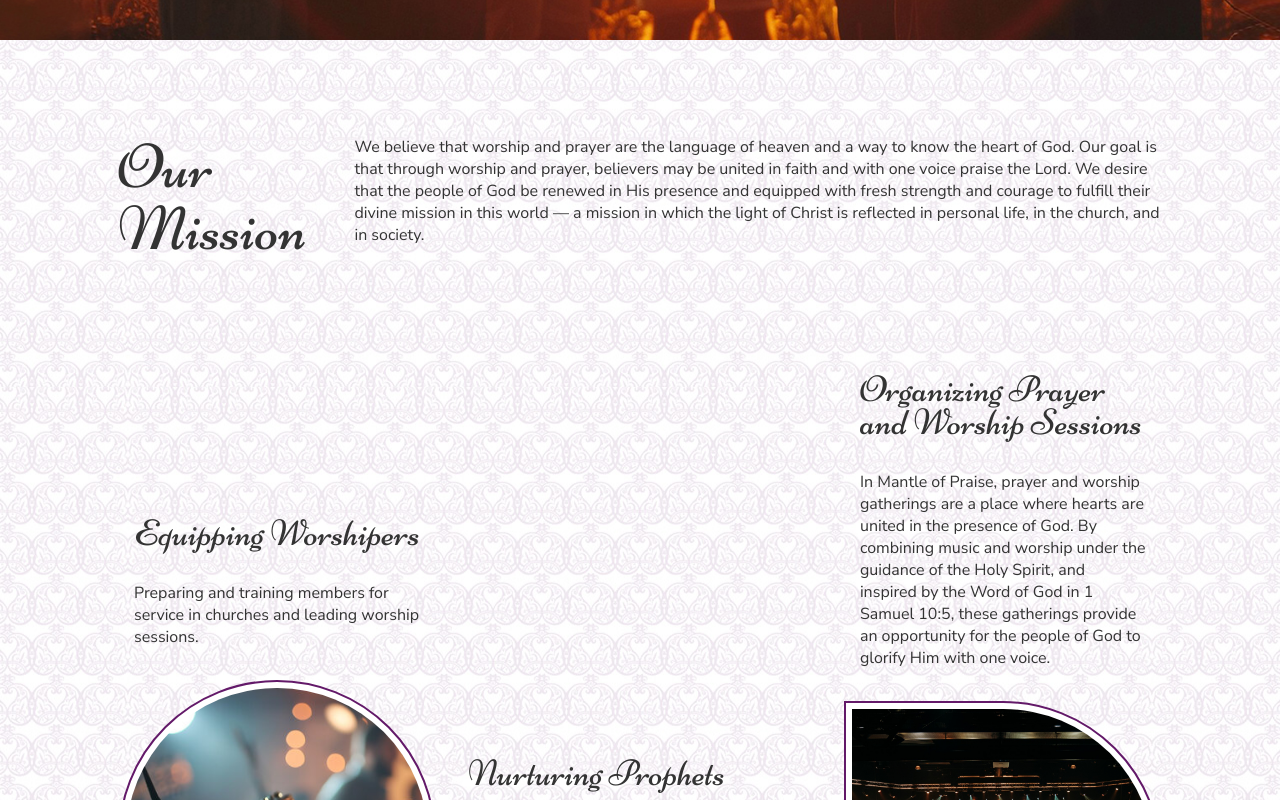
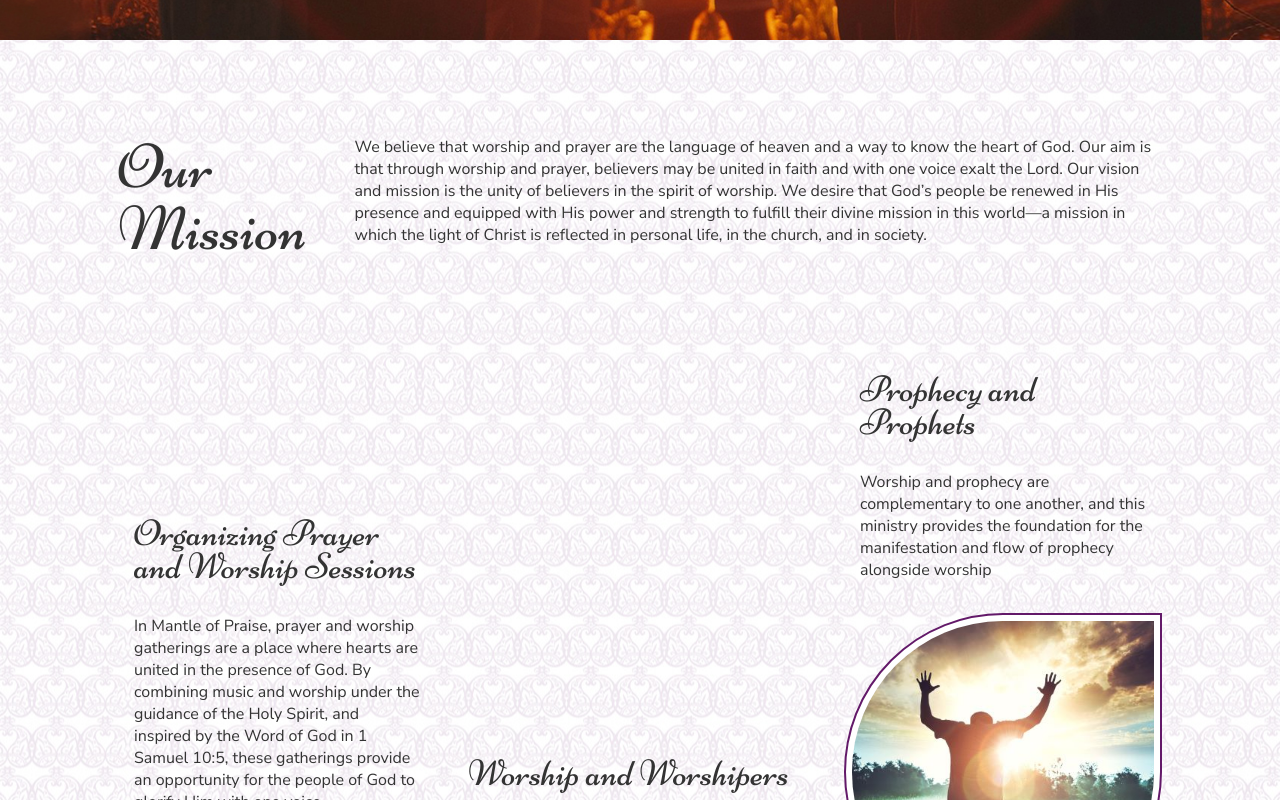
Before and after one commit to Melor-IT/mantleofpraise, a React (Create React App) app: page / in a window 1280 px wide. Shown: the part 680-1480 px from the top of the page. Built offline with nearby package versions, Linux system fonts and the light colour scheme.

Commit message:
text our missien

```diff
--- a/src/i18n/en.js
+++ b/src/i18n/en.js
@@ -35,13 +35,12 @@ const messages = {
   aboutUsTextOnder: '- Isaiah 61:1-3',
   ourMission: 'Our Mission',
   ourMissionText:
-    'We believe that worship and prayer are the language of heaven and a way to know the heart of God. Our goal is that through worship and prayer, believers may be united in faith and with one voice praise the Lord. We desire that the people of God be renewed in His presence and equipped with fresh strength and courage to fulfill their divine mission in this world — a mission in which the light of Christ is reflected in personal life, in the church, and in society.',
-  firstService: 'Equipping Worshipers',
-  firstServiceText:
-    'Preparing and training members for service in churches and leading worship sessions.',
-  secondService: 'Nurturing Prophets',
+    'We believe that worship and prayer are the language of heaven and a way to know the heart of God. Our aim is that through worship and prayer, believers may be united in faith and with one voice exalt the Lord. Our vision and mission is the unity of believers in the spirit of worship. We desire that God’s people be renewed in His presence and equipped with His power and strength to fulfill their divine mission in this world—a mission in which the light of Christ is reflected in personal life, in the church, and in society.',
+  firstService: 'Worship and Worshipers',
+  firstServiceText: 'We provide a platform for you to serve as a worshipper in worship gatherings.',
+  secondService: 'Prophecy and Prophets',
   secondServiceText:
-    'Equipping the prophets was established with the purpose of training, guiding, and supporting prophetic ministers, so that they may serve effectively in the Body of Christ and move in the prophetic flow with freedom and accuracy.',
+    'Worship and prophecy are complementary to one another, and this ministry provides the foundation for the manifestation and flow of prophecy alongside worship',
   thirdService: 'Organizing Prayer and Worship Sessions',
   thirdServiceText:
     'In Mantle of Praise, prayer and worship gatherings are a place where hearts are united in the presence of God. By combining music and worship under the guidance of the Holy Spirit, and inspired by the Word of God in 1 Samuel 10:5, these gatherings provide an opportunity for the people of God to glorify Him with one voice.',
@@ -67,7 +66,7 @@ const messages = {
     'Mantle of Praise is a spiritual family dedicated to bringing people together to experience the true presence of God through worship, learning, and service. We believe that every individual, with their unique gifts and heart, can play a distinct role in advancing faith and divine love. Our activities include worship and music, training, and organizing meetings and events, all coordinated under the leadership team and the spiritual guidance of the Levites. Alongside youth leaders, we prepare the next generation for a fruitful future and a life reflecting the light of Christ. Mantle of Praise is a place where people grow together, share experiences, and learn how to manifest God’s light in their personal lives and communities. We are instruments of service, but every blessing and growth we witness comes solely from God.',
   sima: 'Sima Sasanfar',
   hamid: 'Hamid Ghanbari',
-  alireza: 'Ali Reza Shayan',
+  alireza: 'Alireza Shayan',
   atena: 'Atena Gholami',
   homa: 'Homa Mohammadi'
 };
--- a/src/i18n/fa.js
+++ b/src/i18n/fa.js
@@ -34,12 +34,12 @@ const messages = {
   joinUsText:
     'و بیندیشیم که چگونه می‌توانیم یکدیگر را به محبت و اعمال نیکو برانگیزیم. از گرد هم آمدن غافل نشویم، چنانکه بعضی از آن عادت کرده‌اند، بلکه یکدیگر را تشویق کنیم، و آن را هرچه بیشتر به هنگام دیدن نزدیک شدن آن روز',
   joinUsTextOnder: 'عبرانیان۱۰ :۲۴-۲۵',
-  firstService: 'تجهیز پرستندگان',
-  firstServiceText: 'آماده‌سازی و آموزش اعضا برای خدمت در کلیساها و هدایت جلسات پرستش',
-  secondService: 'تجهیز انبیا',
+  firstService: 'پرستش و پرستندگان',
+  firstServiceText: 'ما بستری را برای خدمت شما به عنوان پرستنده در جلسات پرستشی فراهم می نماییم',
+  secondService: 'نبوت و انبیا',
   secondServiceText:
-    'تجهیز انبیا با هدف آموزش، هدایت و حمایت از خادمان نبوی شکل گرفته است تا بتوانند در بدن مسیح به طور موثر خدمت کنند و در جریان نبوت با آزادی و دقت حرکت نمایند',
-  thirdService: 'برگزاری جلسات دعا و پرستش',
+    'پرستش و نبوت مکمل یکدیگر بوده و این خدمت بستر لازم را برای تجلی و جریان نبوت در کنار پرستش فراهم می‌سازد',
+  thirdService: 'برگزاری جلسات پرستشی',
   thirdServiceText:
     'در ردای ستایش، جلسات دعا و پرستش جایی است برای اتحاد قلب ها در حضور خدا. با ترکیب موسیقی و پرستش در هدایت روح‌القدس، و با الهام‌ از کتاب‌ مقدس اول سموئیل 10:5، این گردهمایی ها فرصتی فراهم می کنند تا قوم خدا با یک صدا او را جلال دهند',
   more: 'بیشتر',
@@ -54,12 +54,12 @@ const messages = {
   giftTextbibelOnder: 'دوم قرنتیان ۹:۷)',
   team: 'تیم ما',
   teamText:
-    'در ردای ستایش ما فقط یک تیم نیستیم، بلکه یک خانواده هستیم. با هم پرستش می‌کنیم، یاد می‌گیریم، خدمت می‌کنیم و رشد می‌کنیم. هدایت این خدمت با تیم رهبری و نظارت روحانی لاویان انجام می‌شود، اما حقیقت این است که همه ما بخش مهمی از خانوادهٔ ردای ستایش هستیم. هرکدام در جای خود خدمت می‌کنیم: تیم پرستش و موسیقی و تیم آموزش، و کسانی که جلسات و برنامه‌ها را برگزار می‌کنند. همچنین رهبران جوانان همراه ما هستند تا نسل تازه را برای آینده آماده کنند. ما باور داریم: ما ابزار خدمت هستیم، اما رشد و برکت تنها به دست خداوند میسر می‌شود.',
-  leder: ' هیئت رهبری',
+    ' .ما فقط یک تیم نیستیم، بلکه یک خانواده هستیم. با هم پرستش می‌کنیم، یاد می‌گیریم، خدمت می‌کنیم و رشد می‌کنیم. هدایت این خدمت با تیم رهبری و نظارت روحانی لاویان انجام می‌شود، اما حقیقت این است که همه ما بخش مهمی از خانوادهٔ ردای ستایش هستیم. هرکدام در جای خود خدمت می‌کنیم: تیم پرستش و موسیقی و تیم آموزش، و کسانی که جلسات و برنامه‌ها را برگزار می‌کنند. همچنین رهبران جوانان همراه ما هستند تا نسل تازه را برای آینده آماده کنند. ما باور داریم: ما ابزار خدمت هستیم، اما رشد و برکت تنها به دست خداوند میسر می‌شود',
+  leder: 'رهبری',
   lederText:
-    'هیئت رهبری ردای ستایش، متشکل از خادمانی با تجربه و تعهد عمیق به پرستش و خدمت کلیسایی، مسئول هدایت تمام فعالیت‌های روحانی و اجرایی این خدمت است و با مشاوره و نظارت روحانی لاویان، سیاست‌ها و برنامه‌ها را طراحی و پیش می‌برد، تیم‌های پرستش و آموزش را هماهنگ می‌سازد، جلسات و رویدادها را هدایت می‌کند، منابع و بودجه را مدیریت می‌نماید و از اعضای خدمت حمایت کرده و پشتیبانی می‌کند، تا محیطی سالم، روحانی و خلاق برای پرستش و رشد ایمان فراهم گردد',
+    ' رهبری ردای ستایش، متشکل از خادمانی با تعهد عمیق به پرستش و خدمت کلیسایی، مسئول هدایت تمام فعالیت‌های روحانی و اجرایی این خدمت است و با مشاوره و نظارت روحانی لاویان، سیاست‌ها و برنامه‌ها را طراحی و پیش می‌برد، تیم‌های پرستش و آموزش را هماهنگ می‌سازد، جلسات و رویدادها را هدایت می‌کند، منابع و بودجه را مدیریت می‌نماید و از اعضای خدمت حمایت کرده و پشتیبانی می‌کند، تا محیطی سالم، روحانی و خلاق برای پرستش و رشد ایمان فراهم گردد',
   ourMissionText:
-    '.ایمان داریم که پرستش و دعا، زبان آسمان و راهی برای شناخت قلب خداست. هدف ما این است که از طریق پرستش و دعا، مومنان در ایمان متحد شوند و با یک صدای، خداوند را ستایش کنند. ما می‌خواهیم قوم خدا در حضور او تجدید قوا یافت و با قدر و قوت تازه مجهز شوند تا مأموریت الهی خود را در این جهان به انجام رسانند. ماموریتی که در آن نور مسیح در زندگی شخصی، تا نور مسیح را در زندگی فردی، کلیسا و جامعه منعکس کنند',
+    'ما ایمان داریم که پرستش و دعا زبان آسمان و راهی برای شناخت قلب خداست. هدف ما این است که از طریق پرستش و دعا، مؤمنان در ایمان متحد شده و با یک صدا خداوند را ستایش کنند. رؤیا و مأموریت ما، اتحاد ایمانداران در روح پرستش است. ما می‌خواهیم قوم خدا در حضور او تجدید قوا یافته و با قدرت و قوت الهی مجهز شوند تا مأموریت آسمانی خود را در این جهان به انجام رسانند؛ مأموریتی که در آن نور مسیح در زندگی شخصی، کلیسایی و اجتماعی منعکس گردد',
   ourMission: 'ماموریت ما',
   aboutUsShortText:
     'ردای ستایش فراتر از یک تیم است؛ ما یک خانواده‌ایم که با هم پرستش، یادگیری و خدمت می‌کنیم.',
@@ -67,7 +67,7 @@ const messages = {
     'ردای ستایش از دل دعا، هدایت روح‌القدس و شوق عمیق برای پرستش به‌وجود آمد. بنیان‌گذاران، همراه با خانواده‌های خود و با سال‌ها تجربه در پرستش و خدمت کلیسایی، این خدمت را بنا کردند تا مکانی باشد برای تجربه حضور خدا، رشد روحانی و خدمت به کلیساهای فارسی‌زبان و بین‌المللی. ما بارها قدرت پرستش حقیقی را لمس کرده‌ایم؛ پرستشی که قلب‌ها را تازه می‌کند، زندگی‌ها را دگرگون می‌سازد و کلیسا را بنا می‌نماید',
   sima: 'سیما ساسانفر',
   hamid: 'حمید قنبری',
-  alireza: 'علی رضا شایان',
+  alireza: 'علیرضا شایان',
   atena: 'آتنا غلامی',
   homa: 'هما محمدی'
 };
--- a/src/i18n/nl.js
+++ b/src/i18n/nl.js
@@ -34,12 +34,12 @@ const messages = {
   aboutUsText:
     'De Geest van de Heere is op mij, want de HEERE heeft mij gezalfd om goede tijding te brengen aan de ootmoedigen, om de gebrokenen van hart te genezen, vrijheid uit te roepen voor gevangenen en opening van de gevangenis voor wie gebonden zijn; om het jaar van het welbehagen van de HEERE en de dag van de wraak van onze God te verkondigen; om allen die treuren te troosten, hun schoonheid voor as te geven, vreugde-olie voor rouw, en een kleed van lof voor een verslagen geest; opdat zij genoemd worden eiken van gerechtigheid, een planting van de HEERE, tot Zijn verheerlijking.',
   aboutUsTextOnder: '- Jesaja 61:1-3',
-  firstService: 'Uitrusten van aanbidders',
+  firstService: 'aanbidding en aanbidders',
   firstServiceText:
-    'Voorbereiden en trainen van leden voor dienst in kerken en het leiden van aanbiddingssessies.',
-  secondService: 'Opvoeden van profeten',
+    'Wij bieden een platform voor uw dienst als aanbidder in aanbiddingsbijeenkomsten',
+  secondService: 'Profetie en profeten',
   secondServiceText:
-    'De toerusting van profeten is ontstaan met het doel om profetische bedienaren te onderwijzen, te leiden en te ondersteunen, zodat zij effectief kunnen dienen in het Lichaam van Christus en zich in de profetische stroom met vrijheid en nauwkeurigheid kunnen bewegen.',
+    'Aanbidding en profetie vullen elkaar aan, en deze bediening biedt de basis voor de openbaring van profetie en de bediening van de profeten naast aanbidding.',
   thirdService: 'Organiseren van gebeds- en aanbiddingssessies',
   thirdServiceText:
     'In Mantel van lof zijn de gebeds- en aanbiddingsbijeenkomsten een plaats waar harten in Gods aanwezigheid verenigd worden. Door muziek en aanbidding te combineren onder leiding van de Heilige Geest, en geïnspireerd door het Woord van God in 1 Samuël 10:5, bieden deze samenkomsten een gelegenheid voor het volk van God om Hem met één stem te verheerlijken.',
@@ -61,14 +61,14 @@ const messages = {
     'Het Leiderschapsteam van Reda-ye Setayesh, bestaande uit dienaren met ervaring en een diepe toewijding aan aanbidding en kerkelijke bediening, is verantwoordelijk voor de leiding van alle geestelijke en praktische activiteiten van deze bediening. In overleg en onder geestelijk toezicht van de Levieten ontwikkelt en bevordert het beleid en programma’s, coördineert het de aanbiddings- en onderwijsteams, leidt het bijeenkomsten en evenementen, beheert het middelen en budgetten en ondersteunt en begeleidt het de leden van de bediening, om zo een gezonde, geestelijke en creatieve omgeving voor aanbidding en geloofsgroei te scheppen.',
   ourMission: 'Onze missie',
   ourMissionText:
-    'Wij geloven dat aanbidding en gebed de taal van de hemel zijn en een weg om het hart van God te leren kennen. Ons doel is dat gelovigen door aanbidding en gebed in geloof verenigd worden en met één stem de Heer loven. Wij willen dat het volk van God in Zijn aanwezigheid vernieuwd wordt en met nieuwe kracht en moed toegerust wordt om hun goddelijke roeping in deze wereld te vervullen — een roeping waarin het licht van Christus weerspiegeld wordt in het persoonlijke leven, in de kerk en in de samenleving.',
+    'Wij geloven dat aanbidding en gebed de taal van de hemel zijn en een weg om het hart van God te kennen. Ons doel is dat gelovigen door aanbidding en gebed in geloof verenigd worden en met één stem de Heer verheerlijken. Onze visie en missie is de eenheid van gelovigen in de geest van aanbidding. Wij verlangen dat het volk van God vernieuwd wordt in Zijn aanwezigheid en toegerust met Zijn kracht en sterkte om hun goddelijke opdracht in deze wereld te volbrengen—een opdracht waarin het licht van Christus weerspiegeld wordt in het persoonlijke leven, in de kerk en in de samenleving.',
   aboutUsShortText:
     'Wij zijn meer dan een team; wij zijn een familie die samen aanbidt, leert en dient.',
   aboutUsSectionText:
     'Mantel van lof was born out of prayer, the guidance of the Holy Spirit, and a deep passion for worship. The founders, together with their families and with years of experience in worship and church ministry, established this ministry to be a place where the presence of God can be encountered, where spiritual growth takes place, and where churches—both Persian-speaking and international—are served. Time and again, we have experienced the power of true worship; a worship that renews hearts, transforms lives, and builds up the church.',
   sima: 'Sima Sasanfar',
   hamid: 'Hamid Ghanbari',
-  alireza: 'Ali Reza Shayan',
+  alireza: 'Alireza Shayan',
   atena: 'Atena Gholami',
   homa: 'Homa Mohammadi'
 };
--- a/src/pages/HomePage.js
+++ b/src/pages/HomePage.js
@@ -47,6 +47,26 @@ export default function HomePage({ locale, setLocale }) {
           </header>
 
           <div className="services">
+
+              <div>
+              <h3>
+                {formatMessage({
+                  id: 'thirdService',
+                  defaultMessage: 'Organizing Prayer and Worship Sessions'
+                })}
+              </h3>
+              <p>
+                {formatMessage({
+                  id: 'thirdServiceText',
+                  defaultMessage:
+                    'Combining music and worship under the guidance of the Holy Spirit, inspired by the Bible (1 Samuel 10:5), and organizing worship and prayer meetings to strengthen the presence of the Lord.'
+                })}
+              </p>
+              <div className="image-circle sw">
+                <img src="/images/thirdService.jpg" alt="Organizing Prayer and Worship Sessions" />
+              </div>
+            </div>
+
             <div>
               <h3>
                 {formatMessage({
@@ -83,24 +103,7 @@ export default function HomePage({ locale, setLocale }) {
                 <img src="/images/secondService.jpeg" alt="Nurturing Prophets" />
               </div>
             </div>
-            <div>
-              <h3>
-                {formatMessage({
-                  id: 'thirdService',
-                  defaultMessage: 'Organizing Prayer and Worship Sessions'
-                })}
-              </h3>
-              <p>
-                {formatMessage({
-                  id: 'thirdServiceText',
-                  defaultMessage:
-                    'Combining music and worship under the guidance of the Holy Spirit, inspired by the Bible (1 Samuel 10:5), and organizing worship and prayer meetings to strengthen the presence of the Lord.'
-                })}
-              </p>
-              <div className="image-circle sw">
-                <img src="/images/thirdService.jpg" alt="Organizing Prayer and Worship Sessions" />
-              </div>
-            </div>
+
           </div>
         </div>
       </section>
```
